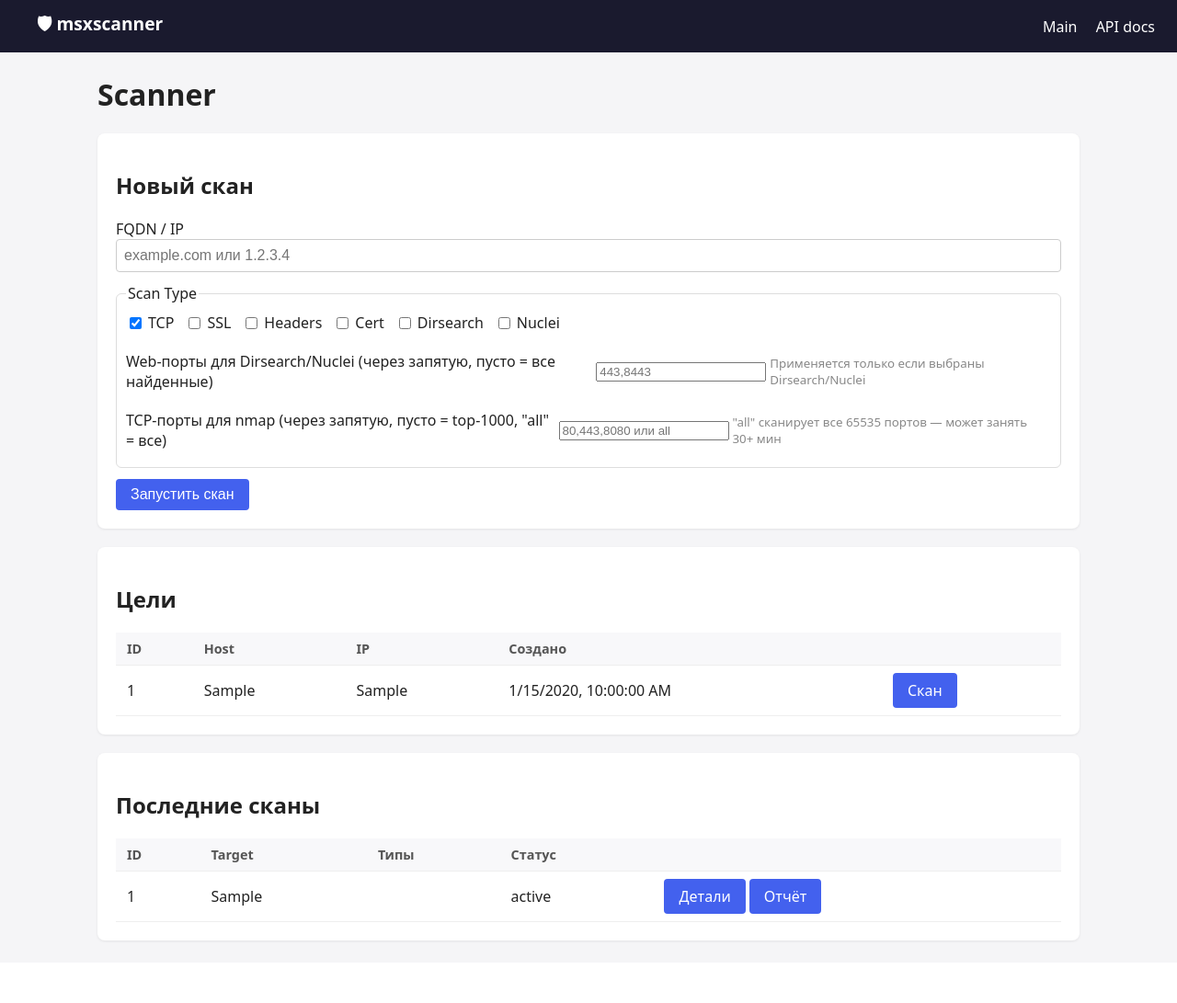
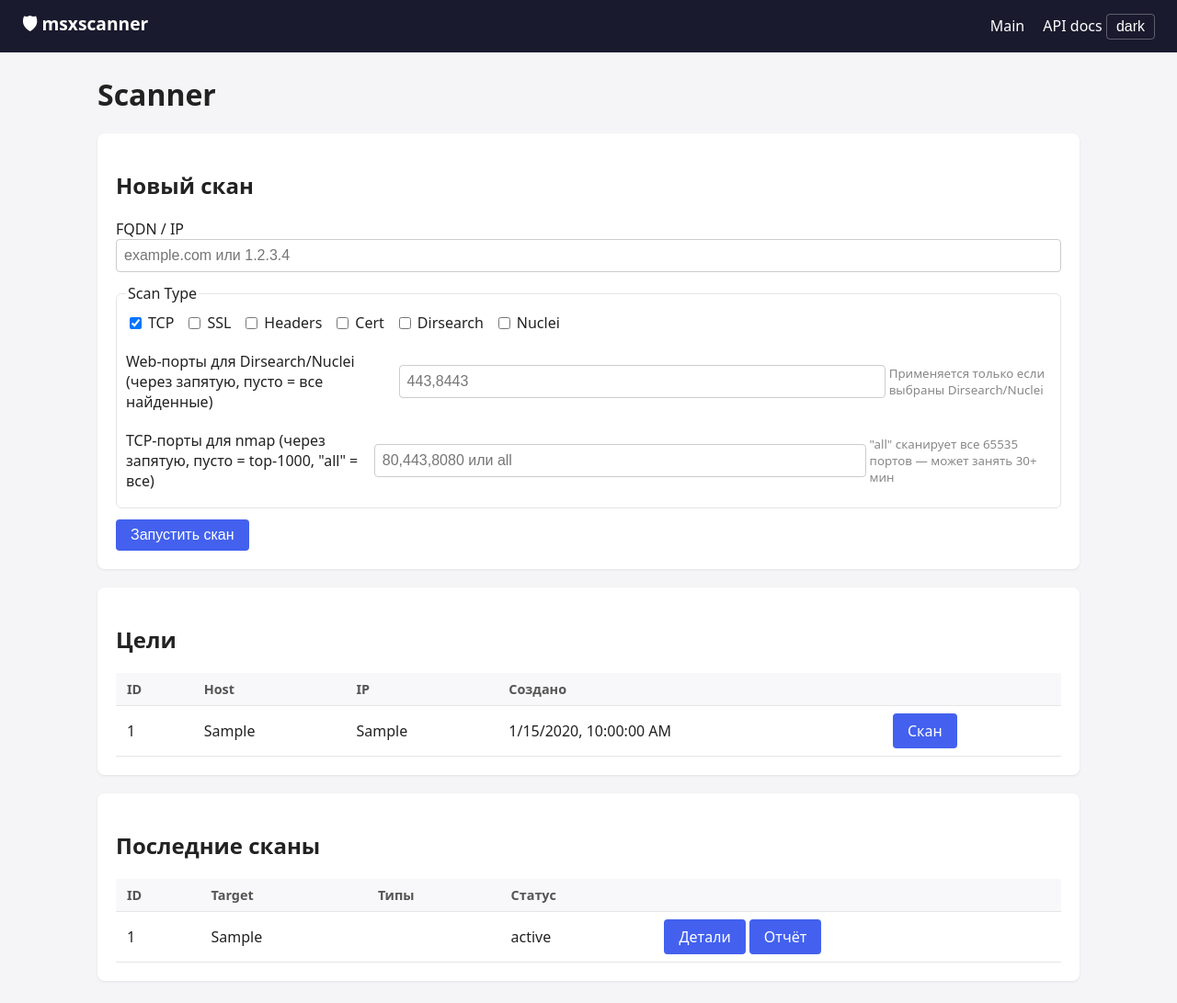
Before and after one commit to msxxxxx/webscanner, a FastAPI app: page / in a window 1280 px wide. Shown: the whole page at 92% size. Before the commit the page ends 1025 px from the top, so only its background shows below. Run offline with FastAPI, Linux system fonts and the light colour scheme; tables that the repository leaves empty hold one stand-in row (values such as "Sample post").

Commit message:
add dark theme

```diff
--- a/app/static/app.js
+++ b/app/static/app.js
@@ -126,7 +126,49 @@ async function loadFindings() {
         </tr>`).join("");
 }
 
+// === Тема ===
+function applyTheme(theme) {
+    if (theme === "dark" || theme === "light") {
+        document.documentElement.setAttribute("data-theme", theme);
+    } else {
+        document.documentElement.removeAttribute("data-theme");
+    }
+    const btn = document.querySelector("#theme-toggle");
+    if (btn) {
+        const isDark = theme === "dark" ||
+            (!theme && window.matchMedia("(prefers-color-scheme: dark)").matches);
+        btn.textContent = isDark ? "light" : "dark";
+    }
+}
+
+function initThemeToggle() {
+    const btn = document.querySelector("#theme-toggle");
+    if (!btn) return;
+
+    // начальное состояние: сохранённая тема или системная
+    let saved = localStorage.getItem("theme");
+    applyTheme(saved);
+
+    btn.addEventListener("click", () => {
+        const current = document.documentElement.getAttribute("data-theme");
+        let next;
+        if (current === "dark") {
+            next = "light";
+        } else if (current === "light") {
+            next = "dark";
+        } else {
+            // авто-режим: переключаем на противоположное системному
+            const systemDark = window.matchMedia("(prefers-color-scheme: dark)").matches;
+            next = systemDark ? "light" : "dark";
+        }
+        localStorage.setItem("theme", next);
+        applyTheme(next);
+    });
+}
+
 document.addEventListener("DOMContentLoaded", () => {
+    initThemeToggle();
+
     if (document.querySelector("#targets-table")) { loadTargets(); loadScans(); }
     if (window.SCAN_ID) { pollScan(); }
 });
--- a/app/static/style.css
+++ b/app/static/style.css
@@ -1,42 +1,247 @@
+/* ===== Переменные темы ===== */
+:root {
+    --bg:           #f5f5f7;
+    --bg-card:      #ffffff;
+    --bg-muted:     #f8f8fa;
+    --bg-input:     #ffffff;
+    --bg-code:      #f0f0f0;
+
+    --text:         #222222;
+    --text-muted:   #555555;
+    --text-dim:     #888888;
+
+    --border:       #e5e5e5;
+    --border-input: #cccccc;
+
+    --primary:      #4361ee;
+    --primary-hover:#3a53d0;
+
+    --sev-critical: #d00000;
+    --sev-high:     #e85d04;
+    --sev-medium:   #faa307;
+    --sev-low:      #219ebc;
+    --success:      #27ae60;
+
+    --shadow:       0 1px 3px rgba(0,0,0,.08);
+}
+
+/* ===== Тёмная тема (автоматически, если ОС в тёмном режиме) ===== */
+@media (prefers-color-scheme: dark) {
+    :root {
+        --bg:           #0f0f14;
+        --bg-card:      #1a1a23;
+        --bg-muted:     #22222e;
+        --bg-input:     #12121a;
+        --bg-code:      #2a2a36;
+
+        --text:         #e4e4e8;
+        --text-muted:   #a0a0ab;
+        --text-dim:     #6b6b78;
+
+        --border:       #2e2e3a;
+        --border-input: #3a3a48;
+
+        --primary:      #5b7cfa;
+        --primary-hover:#4a6be8;
+
+        --sev-critical: #ff6b6b;
+        --sev-high:     #ff9b54;
+        --sev-medium:   #ffd166;
+        --sev-low:      #4cc9f0;
+        --success:      #4ade80;
+
+        --shadow:       0 1px 3px rgba(0,0,0,.4);
+    }
+}
+
+/* ===== Ручная тёмная тема (через кнопку) ===== */
+html[data-theme="dark"] {
+    --bg:           #0f0f14;
+    --bg-card:      #1a1a23;
+    --bg-muted:     #22222e;
+    --bg-input:     #12121a;
+    --bg-code:      #2a2a36;
+    --text:         #e4e4e8;
+    --text-muted:   #a0a0ab;
+    --text-dim:     #6b6b78;
+    --border:       #2e2e3a;
+    --border-input: #3a3a48;
+    --primary:      #5b7cfa;
+    --primary-hover:#4a6be8;
+    --sev-critical: #ff6b6b;
+    --sev-high:     #ff9b54;
+    --sev-medium:   #ffd166;
+    --sev-low:      #4cc9f0;
+    --success:      #4ade80;
+    --shadow:       0 1px 3px rgba(0,0,0,.4);
+}
+
+/* ===== Базовое ===== */
 * { box-sizing: border-box; }
-body { font-family: system-ui, sans-serif; margin: 0; background: #f5f5f7; color: #222; }
-header { background: #1a1a2e; color: white; padding: 12px 24px; display: flex;
-         justify-content: space-between; align-items: center; }
+
+body {
+    font-family: system-ui, -apple-system, sans-serif;
+    margin: 0;
+    background: var(--bg);
+    color: var(--text);
+    transition: background 0.2s, color 0.2s;
+}
+
+/* ===== Хедер ===== */
+header {
+    background: #1a1a2e;
+    color: white;
+    padding: 12px 24px;
+    display: flex;
+    justify-content: space-between;
+    align-items: center;
+}
+html[data-theme="dark"] header,
+@media (prefers-color-scheme: dark) { header { background: #14141f; } }
+
 header a { color: white; text-decoration: none; margin-left: 16px; }
-header .logo { font-weight: bold; font-size: 1.2em; }
+header .logo { font-weight: bold; font-size: 1.2em; margin-left: 0; }
+
+.theme-toggle {
+    background: transparent;
+    border: 1px solid rgba(255,255,255,.3);
+    color: white;
+    padding: 4px 10px;
+    border-radius: 4px;
+    cursor: pointer;
+    font-size: 1em;
+}
+.theme-toggle:hover { background: rgba(255,255,255,.1); }
+
+/* ===== Layout ===== */
 main { max-width: 1100px; margin: 24px auto; padding: 0 16px; }
-.card { background: white; border-radius: 8px; padding: 20px; margin-bottom: 20px;
-        box-shadow: 0 1px 3px rgba(0,0,0,.08); }
-h1 { margin-top: 0; }
+
+.card {
+    background: var(--bg-card);
+    border-radius: 8px;
+    padding: 20px;
+    margin-bottom: 20px;
+    box-shadow: var(--shadow);
+    transition: background 0.2s;
+}
+
+h1, h2, h3 { color: var(--text); }
+
+/* ===== Таблицы ===== */
 table { width: 100%; border-collapse: collapse; }
-th, td { padding: 8px 12px; text-align: left; border-bottom: 1px solid #eee; }
-th { background: #f8f8fa; font-size: 0.9em; color: #555; }
+th, td {
+    padding: 8px 12px;
+    text-align: left;
+    border-bottom: 1px solid var(--border);
+}
+th {
+    background: var(--bg-muted);
+    font-size: 0.9em;
+    color: var(--text-muted);
+}
+
+/* ===== Формы ===== */
 form label { display: block; margin-bottom: 8px; }
-form input[type=text], form input[name=host] { width: 100%; padding: 8px;
-    border: 1px solid #ccc; border-radius: 4px; font-size: 1em; }
-form fieldset { border: 1px solid #ddd; border-radius: 6px; margin: 12px 0;
-    padding: 10px; display: flex; flex-wrap: wrap; gap: 12px; }
+form input[type=text],
+form input[name=host],
+form input[name=web_ports],
+form input[name=tcp_ports] {
+    width: 100%;
+    padding: 8px;
+    border: 1px solid var(--border-input);
+    border-radius: 4px;
+    font-size: 1em;
+    background: var(--bg-input);
+    color: var(--text);
+}
+form input:focus {
+    outline: none;
+    border-color: var(--primary);
+}
+
+form fieldset {
+    border: 1px solid var(--border);
+    border-radius: 6px;
+    margin: 12px 0;
+    padding: 10px;
+    display: flex;
+    flex-wrap: wrap;
+    gap: 12px;
+}
 form fieldset label { display: inline-flex; align-items: center; gap: 4px; }
-button, .button { background: #4361ee; color: white; border: none;
-    padding: 8px 16px; border-radius: 4px; cursor: pointer; font-size: 1em;
-    text-decoration: none; display: inline-block; }
-button:hover, .button:hover { background: #3a53d0; }
-button:disabled { background: #aaa; cursor: wait; }
-#form-msg { margin-left: 12px; color: #666; }
+
+/* inline-поля портов */
+.port-input-row {
+    display: flex;
+    align-items: center;
+    gap: 12px;
+    margin-bottom: 8px;
+}
+.port-input-row input {
+    flex: 1;
+    max-width: 320px;
+}
+.port-input-row small {
+    color: var(--text-dim);
+    font-size: 0.85em;
+}
+
+/* ===== Кнопки ===== */
+button, .button {
+    background: var(--primary);
+    color: white;
+    border: none;
+    padding: 8px 16px;
+    border-radius: 4px;
+    cursor: pointer;
+    font-size: 1em;
+    text-decoration: none;
+    display: inline-block;
+}
+button:hover, .button:hover { background: var(--primary-hover); }
+button:disabled { background: #555; cursor: wait; opacity: .7; }
+
+#form-msg { margin-left: 12px; color: var(--text-muted); }
+
+/* ===== Статистика ===== */
 .stats { display: flex; gap: 12px; margin-bottom: 20px; flex-wrap: wrap; }
-.stat { background: white; padding: 16px 20px; border-radius: 8px; min-width: 100px;
-        text-align: center; box-shadow: 0 1px 3px rgba(0,0,0,.08); }
+.stat {
+    background: var(--bg-card);
+    padding: 16px 20px;
+    border-radius: 8px;
+    min-width: 100px;
+    text-align: center;
+    box-shadow: var(--shadow);
+}
 .stat .num { font-size: 1.8em; font-weight: bold; }
-.stat.critical .num { color: #d00000; }
-.stat.high .num { color: #e85d04; }
-.stat.medium .num { color: #faa307; }
-.stat.low .num { color: #219ebc; }
-.sev-critical { color: #d00000; font-weight: bold; }
-.sev-high { color: #e85d04; font-weight: bold; }
-.sev-medium { color: #faa307; font-weight: bold; }
-.sev-low { color: #219ebc; }
-.error { color: #d00000; }
-.status-pending { color: #888; }
-.status-running { color: #faa307; font-weight: bold; }
-.status-done    { color: #27ae60; font-weight: bold; }
-.status-failed  { color: #d00000; font-weight: bold; }
+.stat.critical .num { color: var(--sev-critical); }
+.stat.high .num { color: var(--sev-high); }
+.stat.medium .num { color: var(--sev-medium); }
+.stat.low .num { color: var(--sev-low); }
+
+/* ===== Severity ===== */
+.sev-critical { color: var(--sev-critical); font-weight: bold; }
+.sev-high     { color: var(--sev-high);     font-weight: bold; }
+.sev-medium   { color: var(--sev-medium);   font-weight: bold; }
+.sev-low      { color: var(--sev-low); }
+.sev-info     { color: var(--text-muted); }
+
+/* ===== Статусы сканов ===== */
+.status-pending { color: var(--text-dim); }
+.status-running { color: var(--sev-medium); font-weight: bold; }
+.status-done    { color: var(--success);    font-weight: bold; }
+.status-failed  { color: var(--sev-critical); font-weight: bold; }
+
+.error { color: var(--sev-critical); }
+
+/* ===== Code ===== */
+code {
+    background: var(--bg-code);
+    padding: 2px 6px;
+    border-radius: 3px;
+    font-size: 0.9em;
+}
+
+/* ===== Ссылки в контенте ===== */
+a { color: var(--primary); }
+a.button, header a { color: white; }
--- a/app/templates/base.html
+++ b/app/templates/base.html
@@ -2,8 +2,18 @@
 <html lang="ru">
 <head>
     <meta charset="utf-8">
-    <title>{% block title %}msxscanner{% endblock %}</title>
-    <link rel="stylesheet" href="/static/style.css">
+    <meta name="viewport" content="width=device-width, initial-scale=1">
+    <title>{% block title %}myscanner{% endblock %}</title>
+    <link rel="stylesheet" href="/static/style.css?v={{ static_version|default(1) }}">
+    <script>
+        // Применяем тему ДО рендера, чтобы не было вспышки
+        (function() {
+            const saved = localStorage.getItem("theme");
+            if (saved === "dark" || saved === "light") {
+                document.documentElement.setAttribute("data-theme", saved);
+            }
+        })();
+    </script>
 </head>
 <body>
     <header>
@@ -11,11 +21,12 @@
         <nav>
             <a href="/">Main</a>
             <a href="/docs" target="_blank">API docs</a>
+            <button class="theme-toggle" id="theme-toggle" title="Переключить тему">dark</button>
         </nav>
     </header>
     <main>
         {% block content %}{% endblock %}
     </main>
-    <script src="/static/app.js?v={{ static_version }}"></script>
+    <script src="/static/app.js?v={{ static_version|default(1) }}"></script>
 </body>
 </html>
```
